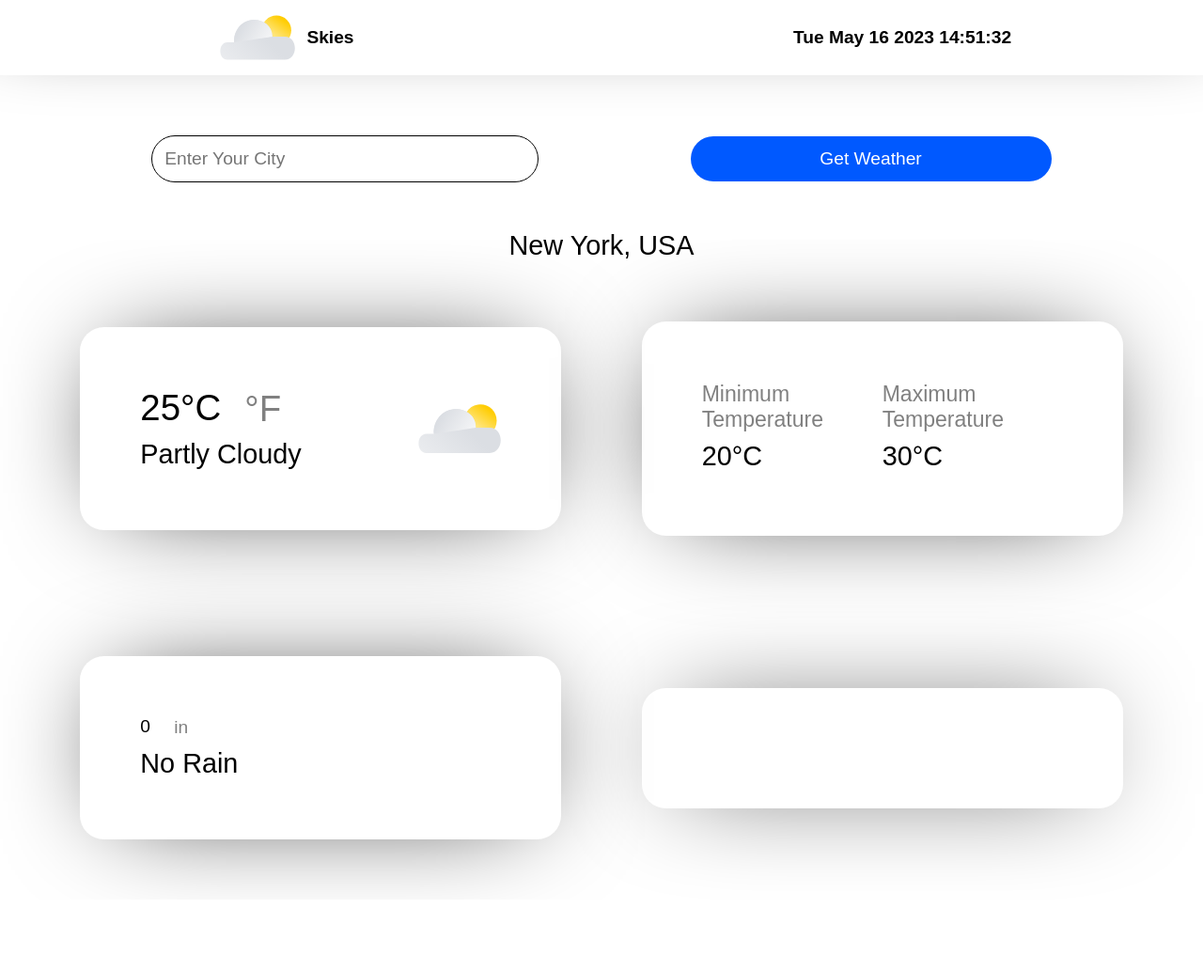
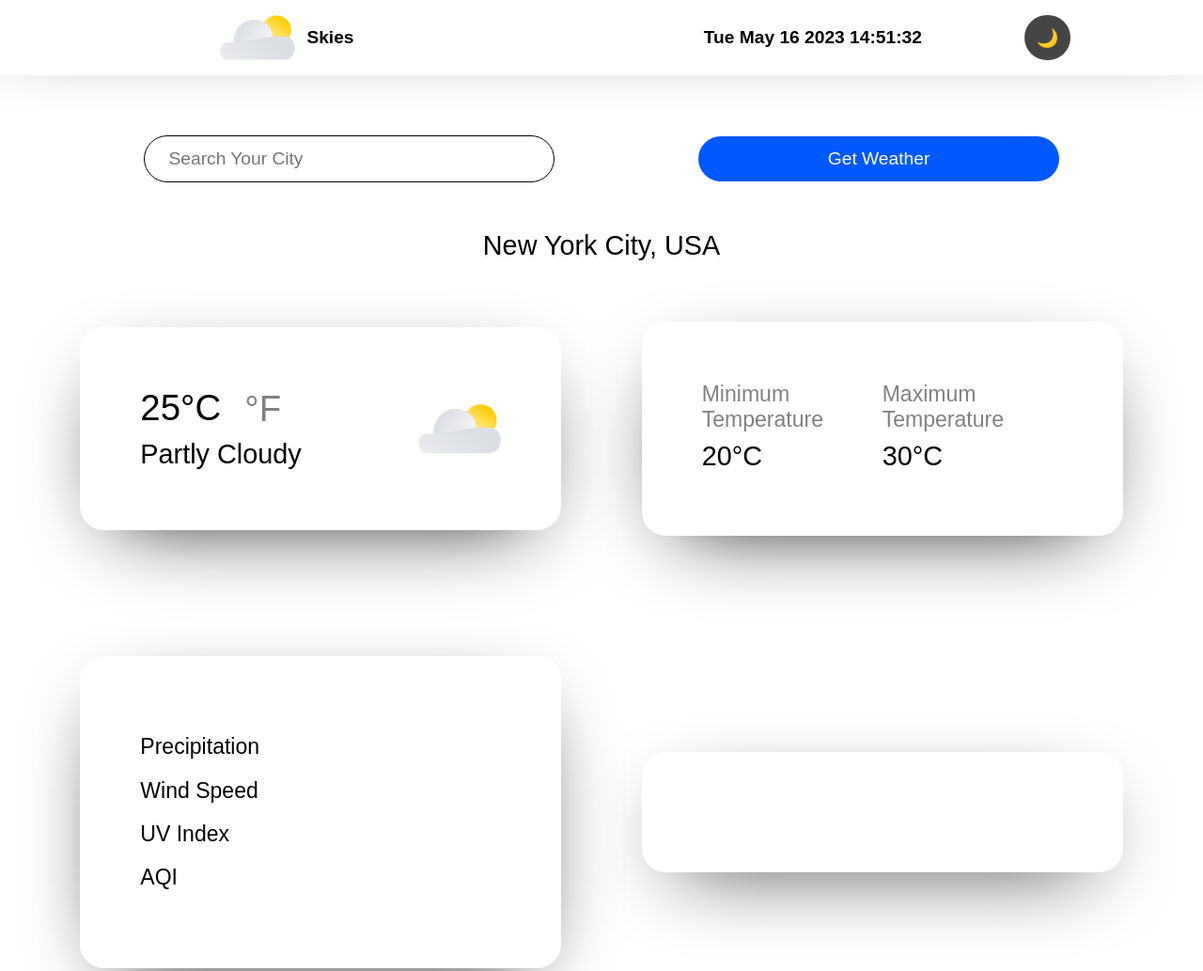
Before and after one commit to anuragsingh6/skies, a plain HTML site: page index.html in a window 1280 px wide. Shown: the top 1033 px of the page at 94% size. Before the commit the page ends 957 px from the top, so only its background shows below. Drawn offline with Linux system fonts and the light colour scheme.

Commit message:
dark mode added, and other feature updates

```diff
--- a/css.css
+++ b/css.css
@@ -3,30 +3,37 @@ body,header,.header-left,.header-right,.container{height:100%;width:100%;margin:
 header{height:10vh;font-weight:bold;flex-direction:row;box-shadow:0vw -5vw 7vw 0vw #000000;}
 .header-left{float:left;flex-direction:row;align-items:center;justify-content:center;}
 .header-left-icon{height:100%;width:50%;background:right no-repeat;background-size:contain;background-image:url(imgs/icon.svg);}
-.header-right{float:right;}
+.header-right{float:right;flex-direction:row;justify-content:space-evenly;}
 .container{height:100%;width:100%;flex-direction:column;justify-content: space-evenly;}
-.section{height:100%;width:60%;margin:5% 0 5% 0;padding:5%;box-shadow:0vw 0vw 9vw -3vw #000000;border-radius:2vw;}
+.section{height:100%;width:60%;margin:5% 0 5% 0;padding:5%;box-shadow:0vw 2vw 7vw -3vw #000000;border-radius:2vw;}
 .temperature{font-size:2rem;}
 .condition{font-size:1.5rem;margin-top:5%;}
 .max-min-temperature{font-size:1.5rem;}
 .city-div{justify-content: space-evenly;}
-#cityInput{width:45%;padding:2%;font-size:inherit;border:0.1vw solid black;border-radius:2vw;}
-#getWeatherButton{width:45%;margin:5%;padding:2%;font-size:inherit;color:white;background-color:#0059ff;border:none;border-radius:2vw;}
+#cityInput{width:45%;padding:2% 5% 2% 5%;font-size:inherit;border:0.1vw solid black;border-radius:20vw;}
+#getWeatherButton{width:45%;margin:5%;padding:2%;font-size:inherit;color:white;background-color:#0059ff;border:none;border-radius:20vw;}
 #getWeatherButton:hover{background-color:blue;}
 #cityName{margin-top:2%;font-size:1.5rem;}
+.weather-conditions-container{width:100%;}
+.weather-condition-label,.weather-condition-value{font-size:1.2rem;}
+.weather-condition-element{margin:5% 0 5% 0;display:flex;flex-direction:row;align-items:center;justify-content:space-between;}
+#darkModeButton{margin-right:5%;padding:3%;font-size:2.5vw;background-color:#454545;border:none;border-radius:20vw;}
+#darkModeButton:hover{background-color:#1e1e1e;}
 
 @media only screen and (min-width:700px) {
     html{font-size:2vw;}
     .container{flex-direction:row;}
     .section,#cityInput,#getWeatherButton{width:30%;}
-    #cityInput,#getWeatherButton{padding:1%;}
-    #getWeatherButton{margin:0;}
+    #cityInput,#getWeatherButton{padding:1% 2% 1% 2%;}
+    #getWeatherButton{margin:0;padding:1%;}
+    #darkModeButton{padding:2%;font-size:2vw;}
 }
 
 @media only screen and (min-width:1000px) {
     html{font-size:1.5vw;}
     .container{flex-direction:row;}
     .section,#cityInput,#getWeatherButton{width:30%;}
-    #cityInput,#getWeatherButton{padding:1%;}
-    #getWeatherButton{margin:0;}
+    #cityInput,#getWeatherButton{padding:1% 2% 1% 2%;}
+    #getWeatherButton{margin:0;padding:1%;}
+    #darkModeButton{padding:2%;font-size:1.5vw;}
 }
--- a/index.html
+++ b/index.html
@@ -10,14 +10,16 @@
     <link rel="stylesheet" href="css.css">
 </head>
 <body>
-    <header style="z-index:1000;">
+    <header class="darkModeElement1e" style="z-index:1000;">
         <div class="header-left"><div class="header-left-icon"></div><div style="width:50%;padding-left:2%">Skies</div></div>
-        <div id="headerTime" class="header-right"></div>
+        <div class="header-right"><div id="headerTime"></div>
+            <button id="darkModeButton" type="button" class="dark-mode-button" onclick="darkModeToggle()">🌙</button>
+        </div>
     </header>
-    <div class="page" style="width:100%;z-index:100;">
+    <div class="page darkModeElement1e" style="width:100%;z-index:100;">
         <div class="container city-div" style="padding: 5% 0 2% 0;">
-                <input type="text" id="cityInput" placeholder="Enter Your City">
-                <button id="getWeatherButton">Get Weather</button>
+                <input type="text" id="cityInput" placeholder="Search Your City">
+                <button id="getWeatherButton" type="button">Get Weather</button>
         </div>
         <div class="container" id="cityName"></div>
         <div class="container">
@@ -45,20 +47,31 @@
             </div>
         </div>
         <div class="container">
-            <div id="Precipitation" class="section" style="display:flex;flex-direction:row;">
-                <div style="width:50%;">
-                    <div class="precipitation" style="display:flex;flex-direction:row;">
-                        <div id="prec"></div>
-                        <button id="precUnitChangeButton" type="button" style="margin-left:10%;font-size:inherit;color:grey;background-color:white;border:none;" onclick="changePrecUnit()">in</button>
+            <div id="WeatherConditions" class="section" style="display:flex;flex-direction:row;">
+                <div class="weather-conditions-container">
+                    <div class="weather-condition-element">
+                        <div class="weather-condition-label">Precipitation</div><div class="weather-condition-value"></div>
                     </div>
-                    <div id="preccond" class="condition">No Rain</div>
-                </div>
-                <div style="width:50%;">
-                    <div id="precbar" class="precipitaion-meter" style="height:100%;width:100%;"></div>
+                    <div class="weather-condition-element">
+                        <div class="weather-condition-label">Wind Speed</div><div class="weather-condition-value"></div>
+                    </div>
+                    <div class="weather-condition-element">
+                        <div class="weather-condition-label">UV Index</div><div class="weather-condition-value"></div>
+                    </div>
+                    <div class="weather-condition-element">
+                        <div class="weather-condition-label">AQI</div><div class="weather-condition-value"></div>
+                    </div>
                 </div>
             </div>
             <div id="maxMinTemp" class="section">
 
+            </div>
+        </div>
+        <div class="container">
+            <div id="Graph" class="section" style="width:75%;">
+                <div class="graph-container">
+
+                </div>
             </div>
         </div>
     </div>
--- a/js.js
+++ b/js.js
@@ -7,8 +7,23 @@ setInterval(()=>{document.getElementById('headerTime').innerText=setElementTime(
 let cimgElement=document.getElementById('cimg');cimgElement.style.background='right no-repeat';
 cimgElement.style.backgroundSize='contain';cimgElement.style.backgroundImage='url(imgs/icon.svg)';
 
-let city="New York, USA";
-let cityElement=document.getElementById('cityName');
+let darkModeButton=document.getElementById('darkModeButton');let mode='light';
+let darkModeElements1e=document.getElementsByClassName('darkModeElement1e');
+let cityInput=document.getElementById('cityInput');
+function darkModeToggle(){
+    if (mode==='light'){mode='dark';darkModeButton.innerText="☀️";darkModeButton.style.backgroundColor='#e1e1e1';
+        for (let i=0;i<darkModeElements1e.length;i++){darkModeElements1e[i].style.backgroundColor='#1e1e1e';darkModeElements1e[i].style.color='white';}
+        cityInput.style.backgroundColor='#1e1e1e';cityInput.style.borderColor='white';cityInput.style.color='white';
+        document.getElementById('tempUnitChangeButton').style.backgroundColor='#1e1e1e';
+    }
+    else {mode='light';darkModeButton.innerText="🌙";darkModeButton.style.backgroundColor='#454545';
+        for (let i=0;i<darkModeElements1e.length;i++){darkModeElements1e[i].style.backgroundColor='white';darkModeElements1e[i].style.color='black';}
+        cityInput.style.backgroundColor='white';cityInput.style.borderColor='black';cityInput.style.color='black';
+        document.getElementById('tempUnitChangeButton').style.backgroundColor='white';
+    }
+}
+
+let city="New York City, USA";let cityElement=document.getElementById('cityName');
 cityElement.innerText=city;
 
 let unit='C';let temp=25;let minTemp=20;let maxTemp=30;
```
